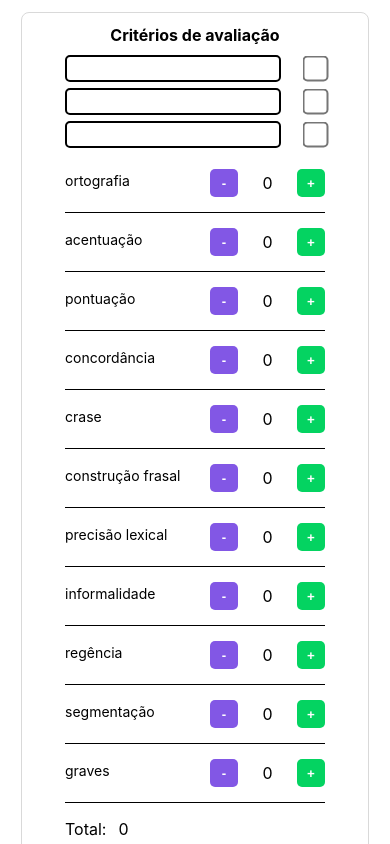
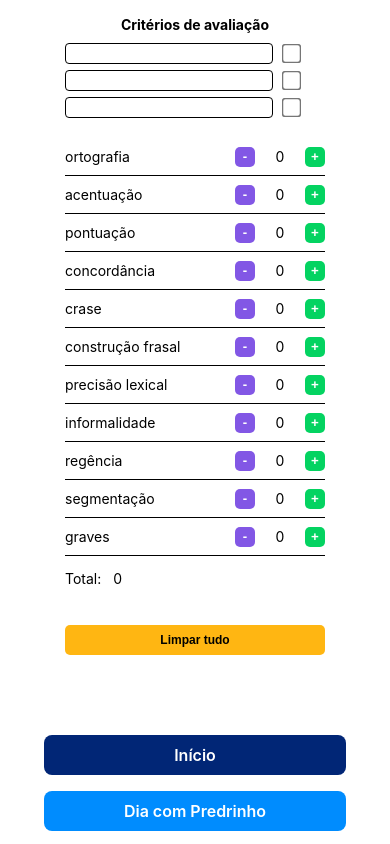
Before and after one commit to fernandoferfa/app, a React (Create React App) app: page /corrections in a window 390 px wide. Shown: the top 844 px of the page. Built offline with nearby package versions, Linux system fonts and the light colour scheme.

Commit message:
layout responsivo para mobile finalizado para a tela de Criterios de avaliacao

```diff
--- a/src/Pages/Corrections/styles.js
+++ b/src/Pages/Corrections/styles.js
@@ -7,9 +7,13 @@ export const CriterionsContainer = styled.div`
   border-radius: 8px;
   border: 1px solid #d9d9d9;
   margin: 12px auto;
-
   padding: 8px 16px;
   width: 314px;
+
+  @media (max-width: 400px) {
+    border: none;
+    padding: 4px 8px;
+  }
 `;
 
 export const TitleCriterionsContainer = styled.h1`
@@ -17,12 +21,21 @@ export const TitleCriterionsContainer = styled.h1`
   margin: 0px;
   margin-top: 4px;
   text-align: center;
+
+  @media (max-width: 400px) {
+    font-size: 14px;
+    margin-top: 0px;
+  }
 `;
 
 export const ThemesList = styled.ul`
   margin: 10px auto 0;
   padding: 0;
   width: 260px;
+
+  @media (max-width: 400px) {
+    margin-bottom: 20px;
+  }
 `;
 
 export const ThemeItem = styled.li`
@@ -32,16 +45,25 @@ export const ThemeItem = styled.li`
   list-style: none;
   margin: 6px 0;
   width: 100%;
+
+  @media (max-width: 400px) {
+    justify-content: flex-start;
+  }
 `;
 
 export const ThemeName = styled.p``;
 
 export const ThemeInput = styled.input`
   border: none;
-  border: 2px solid;
-  border-radius: 5px;
+  border: 1px solid;
+  border-radius: 4px;
   padding: 4px 6px;
   width: 200px;
+
+  @media (max-width: 400px) {
+    margin-right: 8px;
+    padding: 2px 3px;
+  }
 `;
 
 export const ThemeInputCheckbox = styled.input`
@@ -51,6 +73,14 @@ export const ThemeInputCheckbox = styled.input`
   -o-transform: scale(2); /* Opera */
   transform: scale(2);
   padding: 10px;
+
+  @media (max-width: 400px) {
+    -ms-transform: scale(1.5); /* IE */
+    -moz-transform: scale(1.5); /* FF */
+    -webkit-transform: scale(1.5); /* Safari and Chrome */
+    -o-transform: scale(1.5); /* Opera */
+    transform: scale(1.5);
+  }
 `;
 
 export const CriterionsList = styled.ul`
@@ -60,16 +90,25 @@ export const CriterionsList = styled.ul`
 `;
 
 export const CriterionItem = styled.li`
+  align-items: center;
   border-bottom: 1px solid;
   display: flex;
   justify-content: space-between;
   padding: 4px 0;
   width: 260px;
+
+  @media (max-width: 400px) {
+    padding: 0px 0;
+  }
 `;
 
 export const CriterionTitle = styled.p`
   color: ${(props) => (props.recurrent ? 'red' : 'black')};
   font-size: 14px;
+
+  @media (max-width: 400px) {
+    margin: 10px 0;
+  }
 `;
 
 export const Criterion = styled.li`
@@ -78,6 +117,12 @@ export const Criterion = styled.li`
   height: 50px;
   justify-content: space-between;
   width: 115px;
+
+  @media (max-width: 400px) {
+    height: 30px;
+    padding: 0px 0;
+    width: 90px;
+  }
 `;
 
 export const RemoveButton = styled.button`
@@ -88,6 +133,11 @@ export const RemoveButton = styled.button`
   font-weight: bold;
   height: 28px;
   width: 28px;
+
+  @media (max-width: 400px) {
+    height: 20px;
+    width: 20px;
+  }
 `;
 
 export const AddButton = styled.button`
@@ -98,10 +148,15 @@ export const AddButton = styled.button`
   font-weight: bold;
   height: 28px;
   width: 28px;
+
+  @media (max-width: 400px) {
+    height: 20px;
+    width: 20px;
+  }
 `;
 
 export const CountValue = styled.p`
-  font-size: 16px;
+  font-size: 14px;
   text-align: center;
   width: 50px;
 `;
@@ -114,9 +169,17 @@ export const ContainerSumAllCountValues = styled.div`
 
 export const SumAllCountValuesTitle = styled.p`
   margin-right: 12px;
+
+  @media (max-width: 400px) {
+    font-size: 14px;
+  }
 `;
 
-export const SumAllCountValues = styled.p``;
+export const SumAllCountValues = styled.p`
+  @media (max-width: 400px) {
+    font-size: 14px;
+  }
+`;
 
 export const CleanAllCountValues = styled.button`
   background-color: #ffb612;
@@ -133,6 +196,10 @@ export const CleanAllCountValues = styled.button`
   &:hover {
     cursor: pointer;
     filter: brightness(0.8);
+  }
+
+  @media (max-width: 400px) {
+    width: 260px;
   }
 `;
 
```
